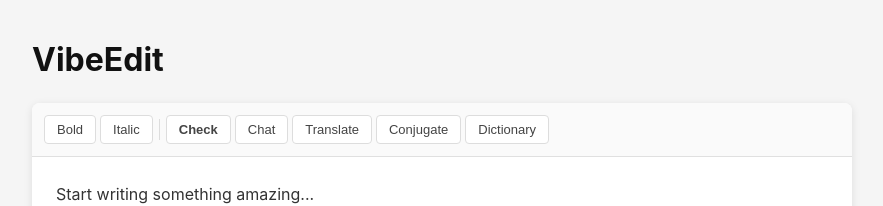
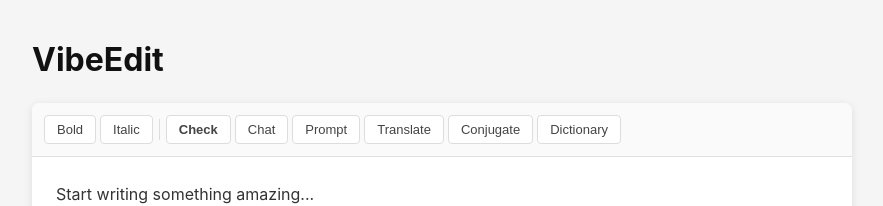
Before and after one commit to michaeljmuller/vibeedit, a React (Vite) app: page / in a window 1280 px wide. Shown: the top 206 px of the page, without its empty margins (198-1081 px from the left). Built offline with nearby package versions, Linux system fonts and the light colour scheme.

Commit message:
put the Prompt button back

```diff
--- a/src/App.jsx
+++ b/src/App.jsx
@@ -13,6 +13,7 @@ const IS_MAC = /macintosh|mac os x/i.test(navigator.userAgent)
 const PANELS = [
   { id: 'check',      label: 'Check' },
   { id: 'chat',       label: 'Chat' },
+  { id: 'prompt',     label: 'Prompt' },
   { id: 'translate',  label: 'Translate' },
   { id: 'conjugate',  label: 'Conjugate' },
   { id: 'dictionary', label: 'Dictionary' },
@@ -221,7 +222,7 @@ export default function App() {
               id="prompt"
               value={prompt}
               onChange={handlePromptChange}
-              rows={3}
+              rows={8}
               autoFocus
             />
           </div>
```
